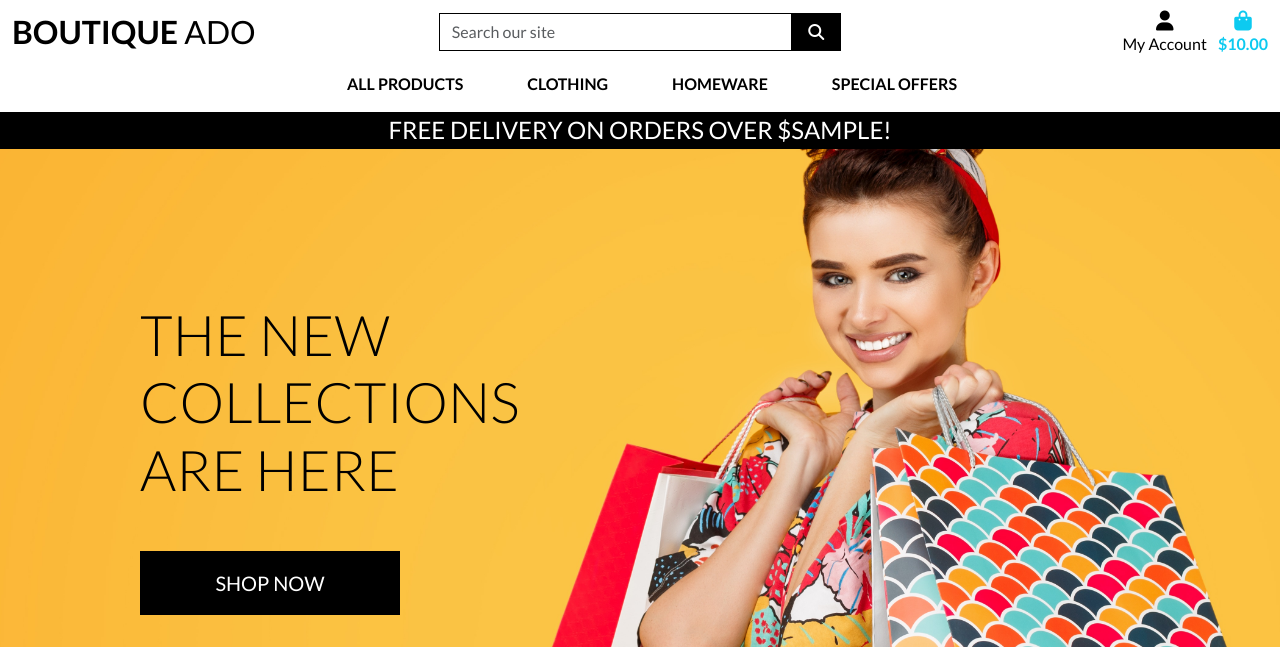
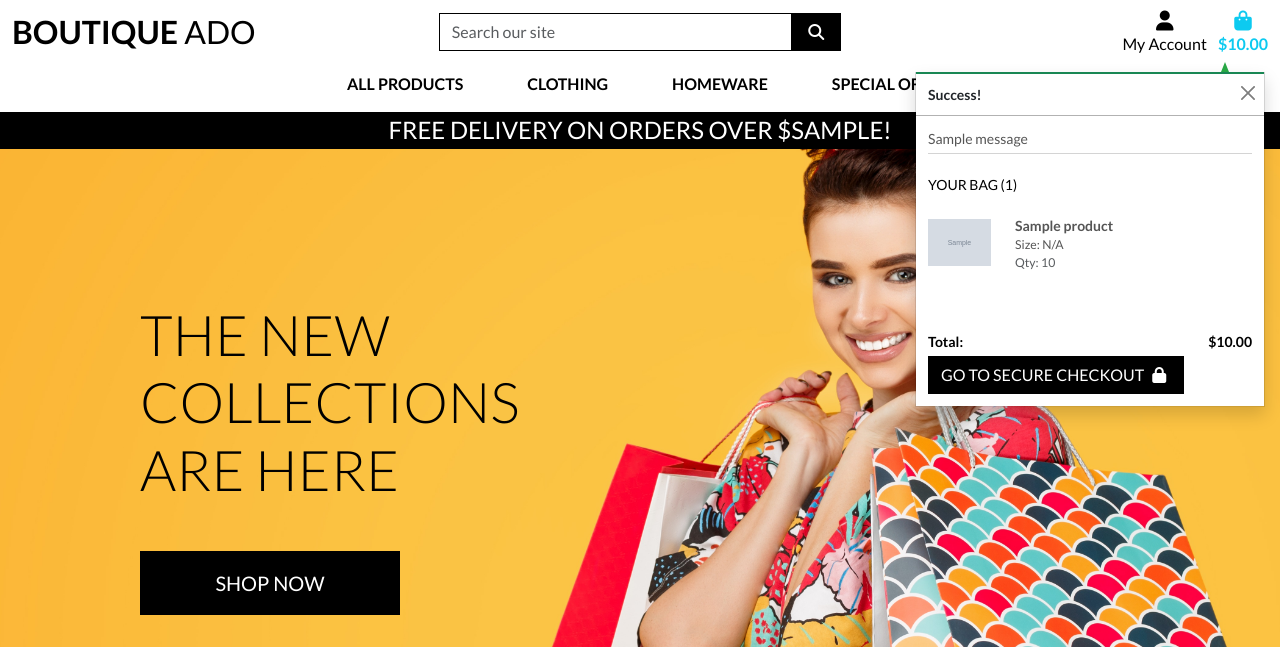
Before and after one commit to VL-ocean/ado-boutique, a Django app: template home/templates/home/index.html in a window 1280 px wide. Shown: the top 647 px of the page. Run offline with Django 4.2, Linux system fonts and the light colour scheme; the template is opened without the code that fills it: most values are stand-ins (such as "Sample title", 1, 10 or a date in 2020); grey boxes marked "Sample" are stand-in pictures; one stand-in notice (Sample message) is shown; some libraries are stand-ins or nearby versions.

Commit message:
Add notification css, shopping bag preview, additional messages

```diff
--- a/static/css/base.css
+++ b/static/css/base.css
@@ -107,6 +107,57 @@ a.category-badge > span.badge:hover {
     height: 2px;
 }
 
+/* from CSS-tricks.com: https://css-tricks.com/snippets/css/css-triangle/ */
+.arrow-up {
+    width: 0;
+    height: 0;
+    border-left: 4px solid transparent;
+    border-right: 4px solid transparent;
+    border-bottom: 10px solid black;
+    position: absolute;
+    top: -10px;
+    right: 36px;
+}
+
+/* Convenience classes - colors copied from Bootstrap */
+.arrow-primary {
+    border-bottom-color: #007bff !important;
+}
+
+.arrow-secondary {
+    border-bottom-color: #6c757d !important;
+}
+
+.arrow-success {
+    border-bottom-color: #28a745 !important;
+}
+
+.arrow-danger {
+    border-bottom-color: #dc3545 !important;
+}
+
+.arrow-warning {
+    border-bottom-color: #ffc107 !important;
+}
+
+.arrow-info {
+    border-bottom-color: #17a2b8 !important;
+}
+
+.arrow-light {
+    border-bottom-color: #f8f9fa !important;
+}
+
+.arrow-dark {
+    border-bottom-color: #343a40 !important;
+}
+
+.bag-notification-wrapper {
+    height: 100px;
+    overflow-x: hidden;
+    overflow-y: auto;
+}
+
 /* -------------------------------- Media Queries */
 
 /* Slightly larger container on xl screens */
--- a/templates/base.html
+++ b/templates/base.html
@@ -162,7 +162,8 @@
 
     {% block postloadjs %}
     <script type="text/javascript">
-        $('.toast').toast('show');
+        // $('.toast').toast('show');
+        $('.toast').show();
     </script>
     {% endblock %}
 
--- a/templates/includes/toasts/toast_success.html
+++ b/templates/includes/toasts/toast_success.html
@@ -1,13 +1,52 @@
-<div class="toast custom-toast rounded-0 border-top-0" data-autohide="false">
+<div class="toast custom-toast rounded-0 border-top-0" data-bs-autohide="false">
     <div class="arrow-up arrow-success"></div>
     <div class="w-100 toast-capper bg-success"></div>
     <div class="toast-header bg-white text-dark">
-        <strong class="mr-auto">Success!</strong>
-        <button type="button" class="ml-2 mb-1 close text-dark" data-dismiss="toast" aria-label="Close">
-            <span aria-hidden="true">&times;</span>
-        </button>
+        <strong class="me-auto">Success!</strong>
+        <button type="button" class="btn-close ms-2 mb-1 text-dark" data-bs-dismiss="toast" aria-label="Close"></button>
     </div>
     <div class="toast-body bg-white">
-        {{ message }}
+        <div class="row">
+            <div class="col">
+                {{ message }}
+                <hr class="mt-1 mb-3">
+            </div>
+        </div>
+        {% if grand_total %}
+            <p class="logo-font bg-white text-black py-1">Your Bag ({{ product_count }})</p>
+            <div class="bag-notification-wrapper">
+                {% for item in bag_items %}
+                    <div class="row">
+                        <div class="col-3 my-1">
+                            <img class="w-100" src="{{ item.product.image.url }}">
+                        </div>
+                        <div class="col-9">
+                            <p class="my-0"><strong>{{ item.product.name }}</strong></p>
+                            <p class="my-0 small">Size: {% if item.product.has_sizes %}{{ item.size|upper }}{% else %}N/A{% endif %}</p>
+                            <p class="my-0 small text-body-secondary">Qty: {{ item.quantity }}</p>
+                        </div>
+                    </div>
+                {% endfor %}
+            </div>
+            <div class="row">
+                <div class="col">
+                    <strong><p class="mt-3 mb-1 text-black">
+                        Total{% if free_delivery_delta > 0 %} (Exc. delivery){% endif %}:
+                        <span class="float-end">${{ total|floatformat:2 }}</span>
+                    </p></strong>
+                    {% if free_delivery_delta > 0 %}
+                        <p class="mb-0 p-2 bg-warning shadow-sm text-black text-center">
+                            Spend <strong>${{ free_delivery_delta }}</strong> more to get free next day delivery!
+                        </p>
+                    {% endif %}
+                    <a href="{% url 'view_bag' %}" class="btn btn-black btn-block rounded-0">
+                        <span class="text-uppercase">Go To Secure Checkout</span>
+                        <span class="icon">
+                            <i class="fas fa-lock"></i>
+                        </span>
+                    </a>
+                </div>
+            </div>
+        {% endif %}
     </div>
 </div>
```
Also changed, not shown: bag/views.py (+34 -6 lines), templates/includes/toasts/toast_error.html (+3 -5 lines), templates/includes/toasts/toast_info.html (+3 -5 lines), templates/includes/toasts/toast_warning.html (+3 -5 lines), db.sqlite3, products/templates/products/includes/quantity_input_script.html (renamed from products/templates/products/include/quantity_input_script.html).
